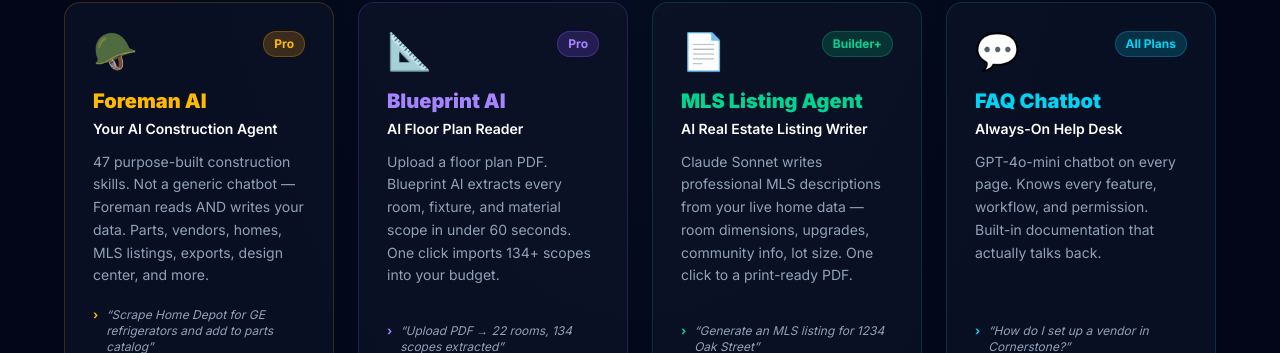
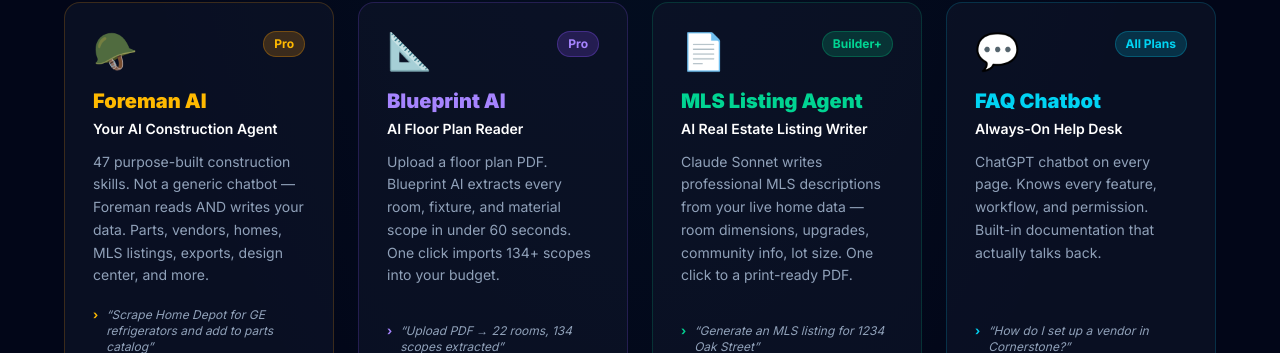
Before and after one commit to Scootermcgavin121/cornerstone-marketing-v2, a Next.js app: page / in a window 1280 px wide. Shown: the part 3190-3543 px from the top of the page. Built offline with nearby package versions, Linux system fonts and the light colour scheme.

Commit message:
fix: replace GPT-4o-mini with ChatGPT in FAQ chatbot descriptions

```diff
--- a/src/components/AgentsSection.tsx
+++ b/src/components/AgentsSection.tsx
@@ -56,7 +56,7 @@ const agents = [
     emoji: "💬",
     name: "FAQ Chatbot",
     tagline: "Always-On Help Desk",
-    desc: "GPT-4o-mini chatbot on every page. Knows every feature, workflow, and permission. Built-in documentation that actually talks back.",
+    desc: "ChatGPT chatbot on every page. Knows every feature, workflow, and permission. Built-in documentation that actually talks back.",
     href: "/contact",
     color: "text-cyan-400",
     bg: "bg-cyan-500/10",
--- a/src/components/StructuredData.tsx
+++ b/src/components/StructuredData.tsx
@@ -41,7 +41,7 @@ export function StructuredData() {
           "Vendor self-registration portal",
           "REST API with 59 endpoints and 14 webhook event types",
           "Multi-community and multi-floorplan management",
-          "FAQ chatbot powered by GPT-4o-mini",
+          "FAQ chatbot powered by ChatGPT",
           "Warranty tracking and 2-year warranty management",
           "Unlimited users on all plans — no per-seat pricing",
           "Free 2-year beta for first 100 builders",
```
Also changed, not shown: src/app/api-docs/page.tsx (line endings or trailing spaces).
